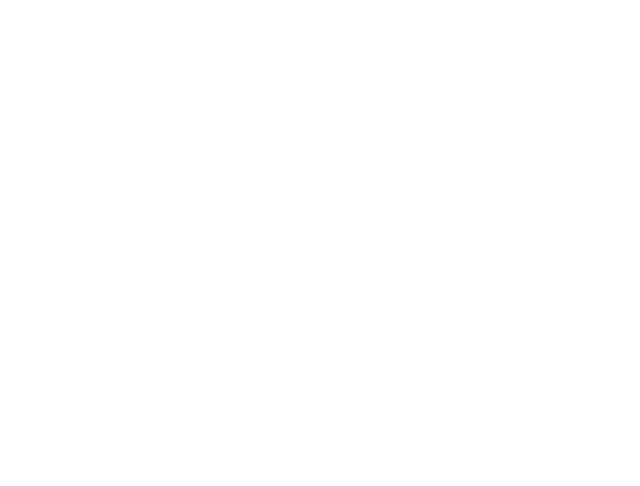
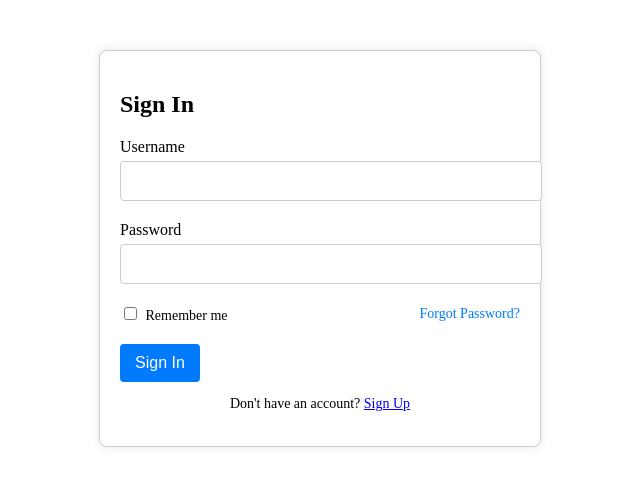
Before and after one commit to MKSIAW/tour360, a React (Create React App) app: page /signin in a window 1280 px wide. Before the commit this address had no page. Shown: the top 486 px of the page, without its empty margins (320-960 px from the left). Built offline with nearby package versions, Linux system fonts and the light colour scheme.

Commit message:
SingIn correction

```diff
--- a/src/App.js
+++ b/src/App.js
@@ -4,6 +4,8 @@
 import WelcomePage from './WelcomePage';
 import ExplorePage from './ExplorePage';
 import Dashboard from './Dashboard';
+import SignIn from './SignIn';
+
 
 const App = () => {
   return (
@@ -13,6 +15,8 @@
 
         <Route path="/explore" element={<ExplorePage />} />
         <Route path="/dashboard" element={<Dashboard />} />
+        <Route path="/signin" element={<SignIn />} />
+
 
     </Routes>
   );
--- a/src/Dashboard.css
+++ b/src/Dashboard.css
@@ -103,7 +103,3 @@
   .arrow {
     font-size: 24px;
   }
-
-.sign-in-modal{
-
-}
--- /dev/null
+++ b/src/SignIn.css
@@ -0,0 +1,73 @@
+/* SignIn.css */
+
+.sign-in-container {
+    max-width: 400px;
+    margin: 50px auto;
+    padding: 20px;
+    border: 1px solid #ccc;
+    border-radius: 8px;
+    background-color: #fff;
+    box-shadow: 0 0 10px rgba(0, 0, 0, 0.1);
+  }
+
+  .sign-in-heading {
+    font-size: 24px;
+    font-weight: bold;
+    margin-bottom: 20px;
+  }
+
+  .form-group {
+    margin-bottom: 20px;
+  }
+
+  .form-group label {
+    display: block;
+    font-size: 16px;
+    margin-bottom: 5px;
+  }
+
+  .form-group input {
+    width: 100%;
+    padding: 10px;
+    font-size: 16px;
+    border: 1px solid #ccc;
+    border-radius: 4px;
+  }
+
+  .checkbox-group {
+    display: flex;
+    align-items: center;
+    justify-content: space-between;
+    margin-bottom: 20px;
+  }
+
+  .checkbox-group label {
+    font-size: 14px;
+  }
+
+  .checkbox-group input {
+    margin-right: 5px;
+  }
+
+  .button {
+    background-color: #007bff;
+    color: #fff;
+    padding: 10px 15px;
+    font-size: 16px;
+    border: none;
+    border-radius: 4px;
+    cursor: pointer;
+
+  }
+
+  .forgot-password {
+    font-size: 14px;
+    text-align: right;
+    color: #007bff;
+    cursor: pointer;
+  }
+
+  .sign-up-link {
+    font-size: 14px;
+    text-align: center;
+  }
--- a/src/SignIn.js
+++ b/src/SignIn.js
@@ -1,32 +1,33 @@
-// SignIn.js
+
 import React from 'react';
+import './SignIn.css';
 
 const SignIn = () => {
   return (
     <div className="sign-in-container">
-      <h2>Sign In</h2>
-      <form>
-        <label htmlFor="username">Username:</label>
-        <input type="text" id="username" name="username" />
+      <h2 className="sign-in-heading">Sign In</h2>
 
-        <label htmlFor="password">Password:</label>
-        <input type="password" id="password" name="password" />
+      <div className="form-group">
+        <label htmlFor="username">Username</label>
+        <input type="text" id="username" />
+      </div>
 
-        <div className="additional-options">
-          <div>
-            <input type="checkbox" id="rememberMe" name="rememberMe" />
-            <label htmlFor="rememberMe">Remember me</label>
-          </div>
-          <p>
-            <a href="/forgot-password">Forgot password?</a>
-          </p>
-        </div>
+      <div className="form-group">
+        <label htmlFor="password">Password</label>
+        <input type="password" id="password" />
+      </div>
 
-        <button type="submit">Sign In</button>
-      </form>
+      <div className="checkbox-group">
+        <label>
+          <input type="checkbox" /> Remember me
+        </label>
+        <span className="forgot-password">Forgot Password?</span>
+      </div>
 
-      <p>
-        Don't have an account? <a href="/sign-up">Sign Up</a>
+      <button className="button">Sign In</button>
+
+      <p className="sign-up-link">
+        Don't have an account? <a href="/signup">Sign Up</a>
       </p>
     </div>
   );
--- a/src/index.js
+++ b/src/index.js
@@ -1,14 +1,15 @@
-
 import React from 'react';
-import ReactDOM from 'react-dom';
-import App from './App';  //bcox App.js is the maon component
+import { createRoot } from 'react-dom/client';
+import App from './App';
 import { BrowserRouter as Router } from 'react-router-dom';
 
-ReactDOM.render(
+const root = document.getElementById('root');
+const rootInstance = createRoot(root);
+
+rootInstance.render(
   <Router>
     <React.StrictMode>
       <App />
     </React.StrictMode>
-  </Router>,
-  document.getElementById('root')
+  </Router>
 );
```
Also changed, not shown: src/Dashboard.js (+3 -6 lines).
